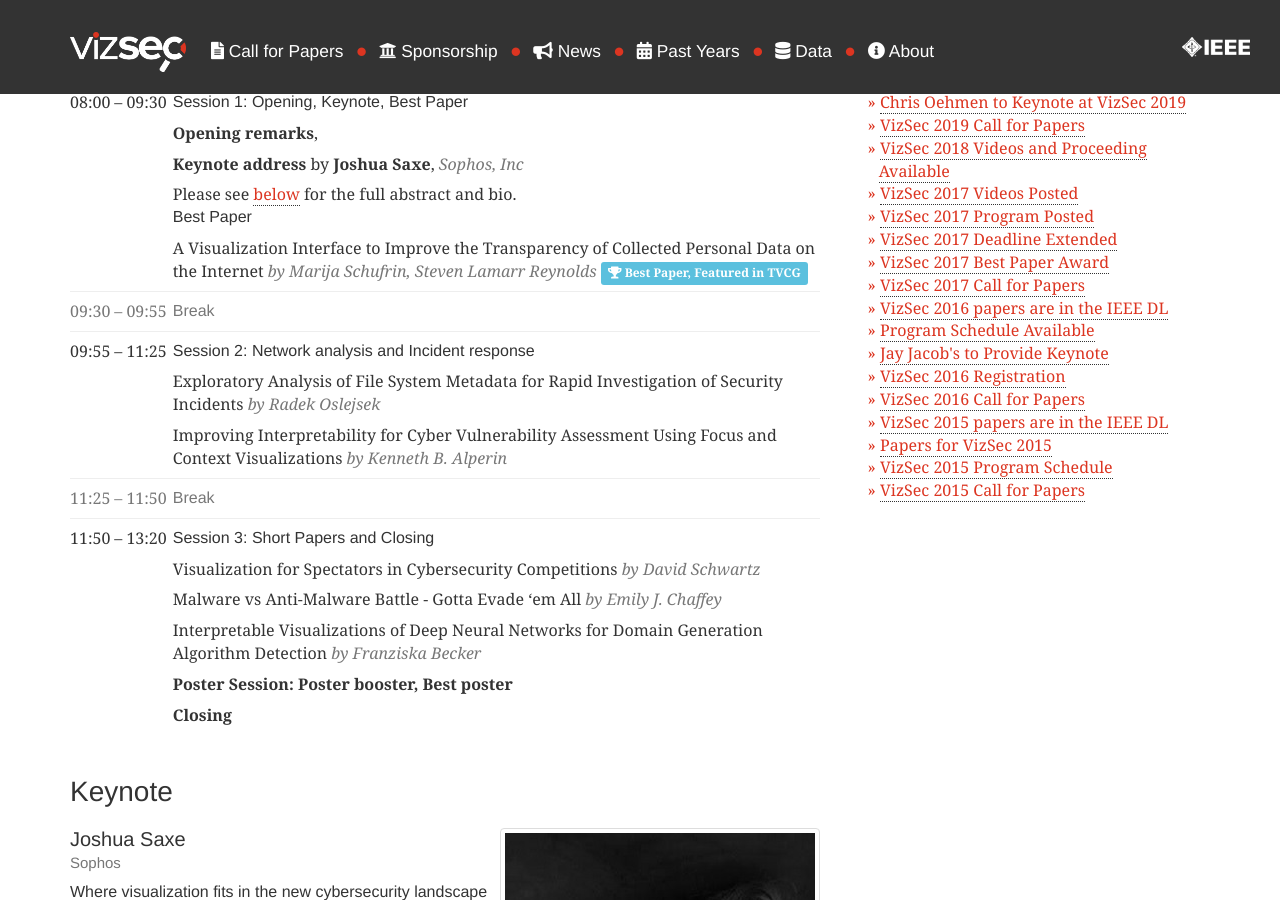
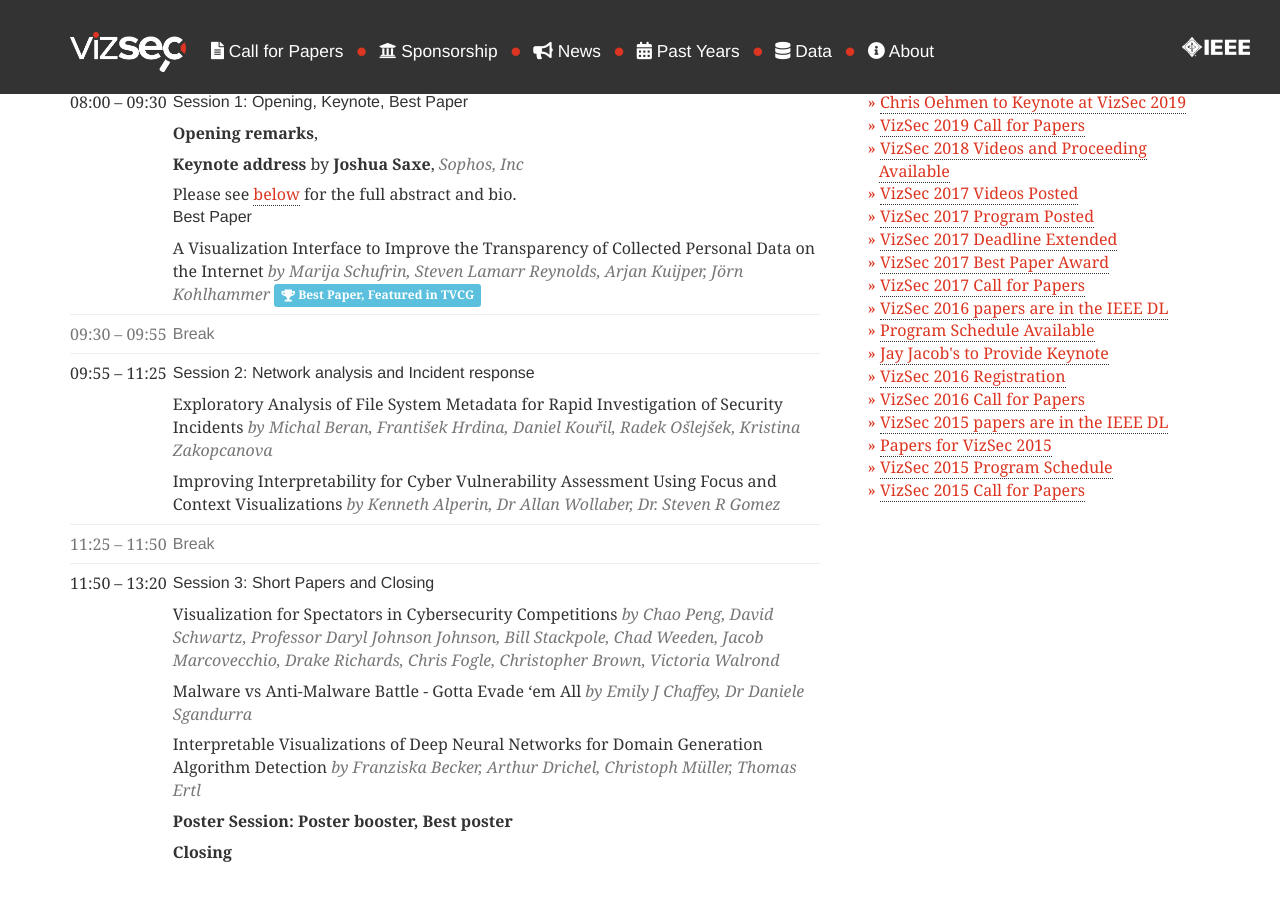
Before and after one commit to vizsec/vizsec.github.io, a Jekyll site: the page built from vizsec2020/index.html, in a window 1280 px wide and 900 px high, scrolled down 412 px. Built offline with Jekyll 4.4.1, drawn with Linux system fonts in a browser that asks for light colours; nearby versions of some CDN libraries.

Commit message:
first draft of the program

```diff
--- a/vizsec2020/index.html
+++ b/vizsec2020/index.html
@@ -55,7 +55,7 @@ custom_css: cfp_sidebar
                 Transparency of Collected Personal
                 Data on the Internet
                 <em class="text-muted">
-                    by Marija Schufrin, Steven Lamarr Reynolds</em>
+                    by Marija Schufrin, Steven Lamarr Reynolds, Arjan Kuijper, Jörn Kohlhammer</em>
                 <span class="label label-info"><i class="fa fa-trophy"></i> Best Paper, Featured in TVCG</span>
 
             </p>
@@ -83,11 +83,12 @@ custom_css: cfp_sidebar
                 Session 2: Network analysis and Incident response<br/>
             </h4>
             <p>Exploratory Analysis of File System Metadata for Rapid Investigation of Security Incidents <em
-                    class="text-muted">by Radek Oslejsek</em>
+                    class="text-muted">by Michal Beran, František Hrdina, Daniel Kouřil, Radek Ošlejšek, Kristina
+                Zakopcanova</em>
             </p>
 
             <p>Improving Interpretability for Cyber Vulnerability Assessment Using Focus and Context Visualizations <em
-                    class="text-muted">by Kenneth B. Alperin</em>
+                    class="text-muted">by Kenneth Alperin, Dr Allan Wollaber, Dr. Steven R Gomez</em>
             </p>
 
         </td>
@@ -116,7 +117,8 @@ custom_css: cfp_sidebar
             <p>Visualization for Spectators in Cybersecurity
                 Competitions
                 <em class="text-muted">
-                    by David Schwartz
+                    by Chao Peng, David Schwartz, Professor Daryl Johnson Johnson, Bill Stackpole, Chad Weeden, Jacob
+                    Marcovecchio, Drake Richards, Chris Fogle, Christopher Brown, Victoria Walrond
                 </em>
 
             </p>
@@ -124,7 +126,7 @@ custom_css: cfp_sidebar
             <p>Malware vs Anti-Malware Battle - Gotta
                 Evade ‘em All
                 <em class="text-muted">
-                    by Emily J. Chaffey
+                    by Emily J Chaffey, Dr Daniele Sgandurra
                 </em>
             </p>
 
@@ -132,16 +134,11 @@ custom_css: cfp_sidebar
                 Networks for Domain Generation Algorithm
                 Detection
                 <em class="text-muted">
-                    by Franziska Becker
+                    by Franziska Becker, Arthur Drichel, Christoph Müller, Thomas Ertl
                 </em>
-
             </p>
 
-
-            <p><strong>Poster Session: Poster booster, Best poster   </strong>
-
-            </p>
-
+            <p><strong>Poster Session: Poster booster, Best poster </strong></p>
 
             <p><strong>Closing</strong>
 
```
